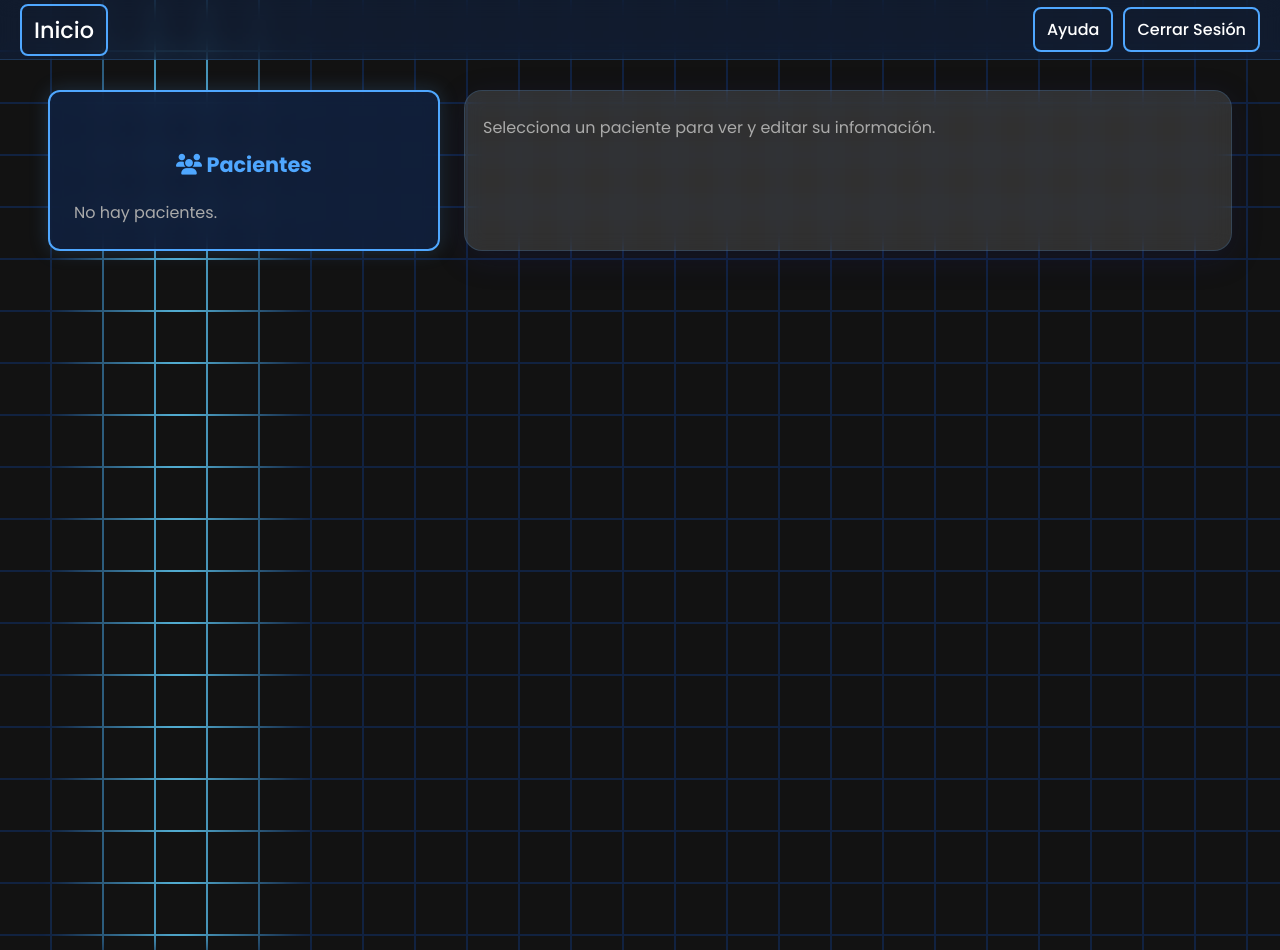
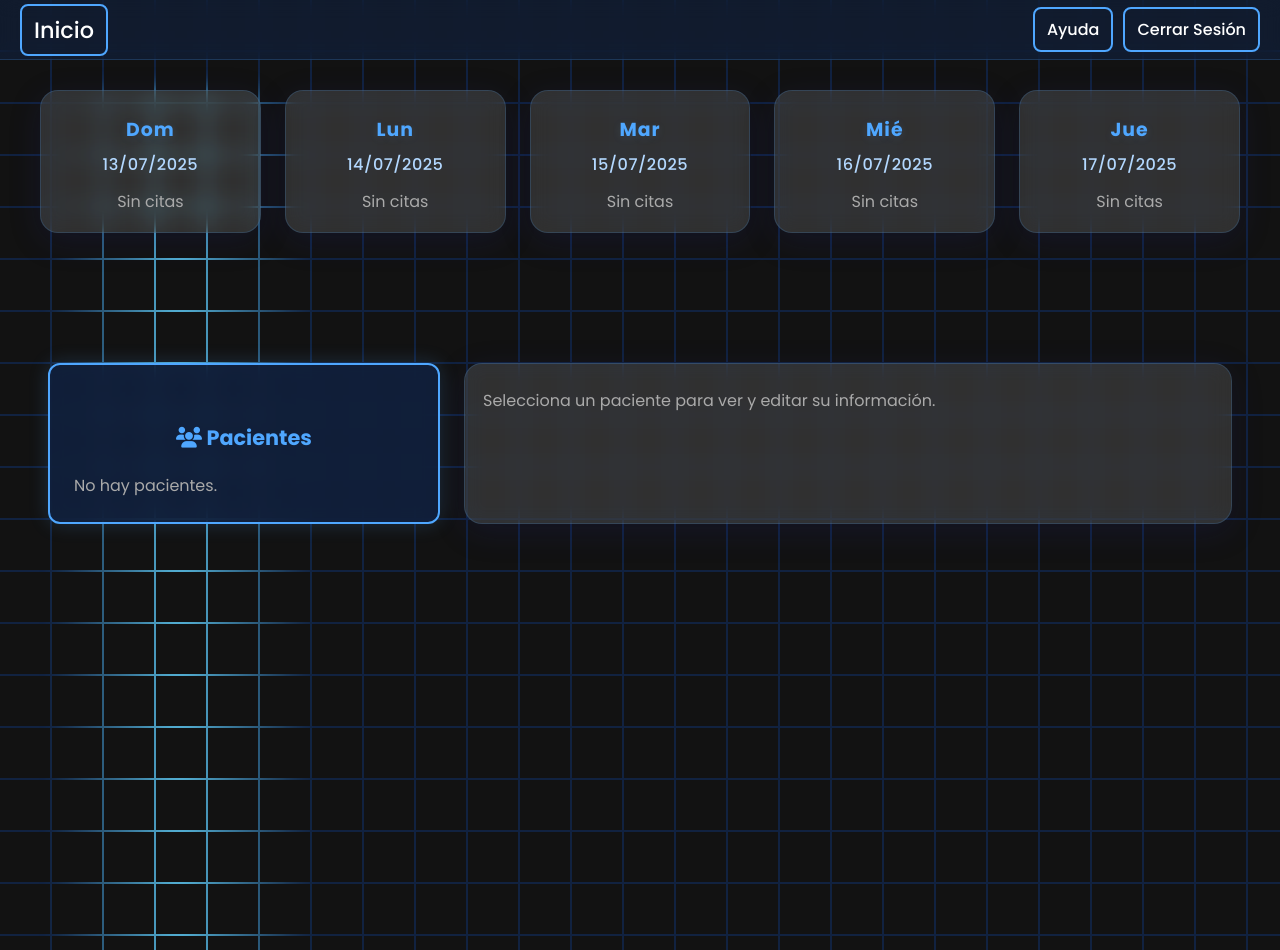
Before and after one commit to TcBas/gestor_medico, a Django app: page /vista_doctor/ in a window 1280 px wide. Run offline with Django 5.2, Linux system fonts and the light colour scheme; a user stored in the database is signed in; tables that the repository leaves empty hold one stand-in row (values such as "Sample post").

Commit message:
agregando calendario

```diff
--- a/templates/vista_doctor.html
+++ b/templates/vista_doctor.html
@@ -2,6 +2,85 @@
 {% block content %}
 <link rel="stylesheet" href="https://cdnjs.cloudflare.com/ajax/libs/font-awesome/6.4.0/css/all.min.css">
 <style>
+  .semana-grid {
+    display: flex;
+    gap: 24px;
+    margin-bottom: 40px;
+    margin-top: 90px;
+    justify-content: center;
+    max-width: 1200px;
+    margin-left: auto;
+    margin-right: auto;
+  }
+  .dia-panel {
+    flex: 1;
+    background: rgba(255,255,255,0.13);
+    border-radius: 18px;
+    box-shadow: 0 8px 32px 0 rgba(31, 38, 135, 0.18);
+    backdrop-filter: blur(10px);
+    border: 1.5px solid rgba(79, 167, 255, 0.18);
+    padding: 24px 16px 18px 16px;
+    min-width: 140px;
+    color: #fff;
+    display: flex;
+    flex-direction: column;
+    align-items: stretch;
+    margin-bottom: 0;
+  }
+  .dia-header {
+    font-weight: 700;
+    color: #4fa7ff;
+    text-align: center;
+    font-size: 1.18rem;
+    margin-bottom: 8px;
+    letter-spacing: 1px;
+    text-shadow: 0 2px 8px #4fa7ff22;
+  }
+  .dia-fecha {
+    font-size: 1.01em;
+    color: #b3d8ff;
+    text-align: center;
+    margin-bottom: 12px;
+    font-weight: 500;
+    letter-spacing: 0.5px;
+  }
+  .cita-card {
+    background: rgba(44, 47, 72, 0.18);
+    border: 1.5px solid #4fa7ff33;
+    border-radius: 12px;
+    box-shadow: 0 2px 8px 0 rgba(79, 167, 255, 0.10);
+    padding: 10px 8px 8px 8px;
+    margin-bottom: 10px;
+    color: #fff;
+    font-size: 1.01rem;
+    transition: box-shadow 0.2s, border 0.2s, background 0.2s;
+    position: relative;
+    overflow: hidden;
+  }
+  .cita-card:hover {
+    box-shadow: 0 4px 18px 0 #4fa7ff33;
+    border: 2px solid #4fa7ff;
+    background: rgba(44, 47, 72, 0.33);
+  }
+  .cita-card b {
+    color: #4fa7ff;
+    font-weight: 600;
+    font-size: 1.01em;
+    display: inline-block;
+    margin-bottom: 2px;
+  }
+  .cita-card .cita-hora {
+    color: #fff;
+    background: #4fa7ff;
+    border-radius: 6px;
+    padding: 2px 8px;
+    font-size: 0.98em;
+    margin: 4px 0 8px 0;
+    display: inline-block;
+    font-weight: 700;
+    letter-spacing: 1px;
+    box-shadow: 0 0 8px #4fa7ff22;
+  }
   .doctor-dashboard {
     display: flex;
     flex-wrap: wrap;
@@ -171,6 +250,31 @@
     .panel { min-width: 0; width: 100%; }
   }
 </style>
+<div class="semana-grid">
+  {% for dia_citas in citas_por_dia_lista %}
+    <div class="dia-panel">
+      <div class="dia-header">
+        {{ dia_citas.dia|date:"l"|slice:":3"|title }}
+      </div>
+      <div class="dia-fecha">{{ dia_citas.dia|date:"d/m/Y" }}</div>
+      <div style="flex:1;">
+        {% if dia_citas.citas %}
+          {% for cita in dia_citas.citas %}
+            <div class="cita-card">
+              <b>Motivo:</b><br>
+              {{ cita.motivo }}<br>
+              <span class="cita-hora">Orden: {{ cita.orden }}</span><br>
+              <b>Paciente:</b><br>
+              {{ cita.estudiante.nombres }} {{ cita.estudiante.apellido_paterno }}
+            </div>
+          {% endfor %}
+        {% else %}
+          <div style="color:#aaa; text-align:center;">Sin citas</div>
+        {% endif %}
+      </div>
+    </div>
+  {% endfor %}
+</div>
 <div class="doctor-dashboard">
   <!-- Panel de pacientes -->
   <div class="panel panel-pacientes" style="max-width:340px;">
@@ -203,7 +307,7 @@
         <ul>
           {% for cita in citas_paciente %}
           <li>
-            <strong>Fecha:</strong> {{ cita.fecha|date:"d/m/Y H:i" }}<br>
+            <strong>Fecha:</strong> {{ cita.fecha|date:"d/m/Y" }}<br>
             <strong>Motivo:</strong> {{ cita.motivo }}<br>
             <strong>Estado:</strong> {{ cita.estado }}<br>
             <strong>Diagnóstico:</strong> {{ cita.diagnostico|default:'-' }}
--- a/usuarios/models.py
+++ b/usuarios/models.py
@@ -75,14 +75,15 @@
         related_name='citas_doctor',
         limit_choices_to={'tipo': 'doctor'}
     )
-    fecha = models.DateTimeField()
+    fecha = models.DateField()  # Solo fecha, sin hora
+    orden = models.PositiveSmallIntegerField()  # Número de orden (1-10)
     estado = models.CharField(max_length=50, choices=ESTADOS, default='Pendiente')
     motivo = models.TextField()
 
     def __str__(self):
         estudiante_nombre = f"{self.estudiante.nombres} {self.estudiante.apellido_paterno} {self.estudiante.apellido_materno or ''}"
         doctor_nombre = f"{self.doctor.nombres} {self.doctor.apellido_paterno} {self.doctor.apellido_materno or ''}"
-        return f"Cita de {estudiante_nombre.strip()} con {doctor_nombre.strip()} - {self.fecha}"
+        return f"Cita de {estudiante_nombre.strip()} con {doctor_nombre.strip()} - {self.fecha} (Orden {self.orden})"
 
 class AnalisisMedico(models.Model):
     paciente = models.OneToOneField(Perfil, on_delete=models.CASCADE, related_name='analisis_medico', limit_choices_to={'tipo': 'estudiante'})
--- a/usuarios/views.py
+++ b/usuarios/views.py
@@ -76,15 +76,29 @@
 
             if doctor_id and fecha and motivo:
                 doctor = Perfil.objects.get(id=doctor_id)
-                Cita.objects.create(
-                    estudiante=estudiante,
-                    doctor=doctor,
-                    fecha=fecha,
-                    motivo=motivo,
-                    estado='Pendiente'
-                )
-                messages.success(request, "Cita agendada con éxito.")
-                return redirect('vista_estudiante')
+                # Buscar el siguiente número de orden disponible (1-10) para ese doctor y fecha
+                from datetime import datetime as dt
+                fecha_date = dt.strptime(fecha, "%Y-%m-%d").date()
+                citas_dia = Cita.objects.filter(doctor=doctor, fecha=fecha_date)
+                ordenes_ocupados = set(citas_dia.values_list('orden', flat=True))
+                orden_disponible = None
+                for i in range(1, 11):
+                    if i not in ordenes_ocupados:
+                        orden_disponible = i
+                        break
+                if orden_disponible is None:
+                    messages.error(request, "Ya no hay cupos disponibles para ese doctor en ese día. Máximo 10 pacientes por día.")
+                else:
+                    Cita.objects.create(
+                        estudiante=estudiante,
+                        doctor=doctor,
+                        fecha=fecha_date,
+                        orden=orden_disponible,
+                        motivo=motivo,
+                        estado='Pendiente'
+                    )
+                    messages.success(request, f"Cita agendada con éxito. Tu número de orden es {orden_disponible}.")
+                    return redirect('vista_estudiante')
             else:
                 messages.error(request, "Por favor, completa todos los campos.")
 
@@ -117,6 +131,7 @@
 
 def vista_doctor(request):
     from .models import AnalisisMedico
+    from collections import defaultdict
     perfil = Perfil.objects.get(user=request.user)
 
     # Obtener todos los pacientes que tienen citas aceptadas con este doctor
@@ -126,6 +141,34 @@
     ).order_by('fecha')
     pacientes_ids = list(citas_aceptadas.values_list('estudiante', flat=True).distinct())
     pacientes = Perfil.objects.filter(id__in=pacientes_ids)
+
+    # Calcular fechas de la semana a mostrar (lunes a viernes)
+    hoy = timezone.now()
+    # Si hoy es sábado (5) o domingo (6), mostrar la semana siguiente
+    if hoy.weekday() >= 5:
+        inicio_semana = (hoy + timedelta(days=(7 - hoy.weekday()))).replace(hour=0, minute=0, second=0, microsecond=0)
+    else:
+        inicio_semana = hoy - timedelta(days=hoy.weekday())  # lunes de la semana actual
+    dias_semana = [inicio_semana + timedelta(days=i) for i in range(5)]  # lunes a viernes
+    fin_semana = inicio_semana + timedelta(days=4, hours=23, minutes=59, seconds=59)
+
+    # Citas de la semana actual (todas, no solo del paciente seleccionado)
+    citas_semana = Cita.objects.filter(
+        doctor=perfil,
+        estado='Aceptada',
+        fecha__range=(inicio_semana, fin_semana)
+    )
+
+    # Agrupar citas por día
+    citas_por_dia = defaultdict(list)
+    for cita in citas_semana:
+        dia = cita.fecha
+        citas_por_dia[dia].append(cita)
+    # Crear lista de días con sus citas para la plantilla
+    citas_por_dia_lista = []
+    for dia in dias_semana:
+        citas = citas_por_dia.get(dia.date() if hasattr(dia, 'date') else dia, [])
+        citas_por_dia_lista.append({'dia': dia, 'citas': citas})
 
     # Selección de paciente
     paciente_id = request.GET.get('paciente')
@@ -187,6 +230,7 @@
         'paciente_seleccionado': paciente_seleccionado,
         'citas_paciente': citas_paciente,
         'analisis': analisis,
+        'citas_por_dia_lista': citas_por_dia_lista,
     })
 
 def perfil_estudiante(request):
```
Also changed, not shown: templates/vista_estudiante.html (+22 -6 lines), usuarios/migrations/0005_cita_orden_alter_cita_fecha.py (added).
